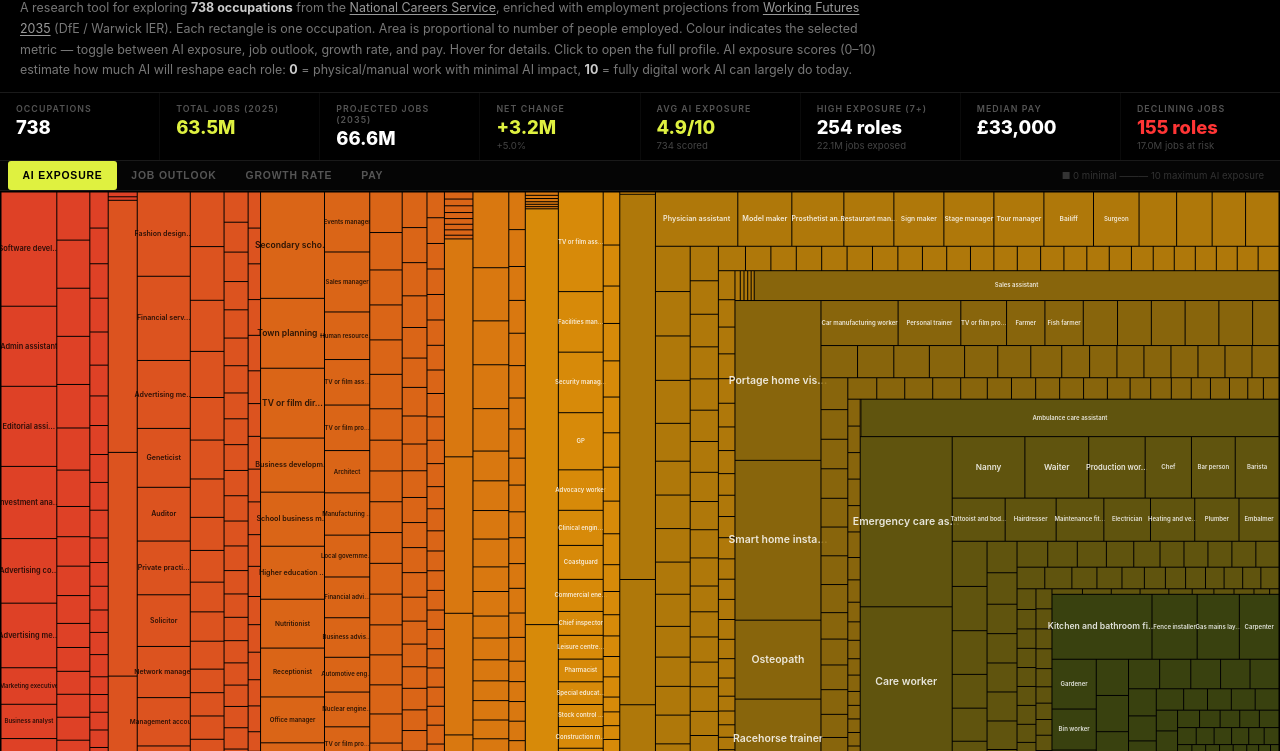
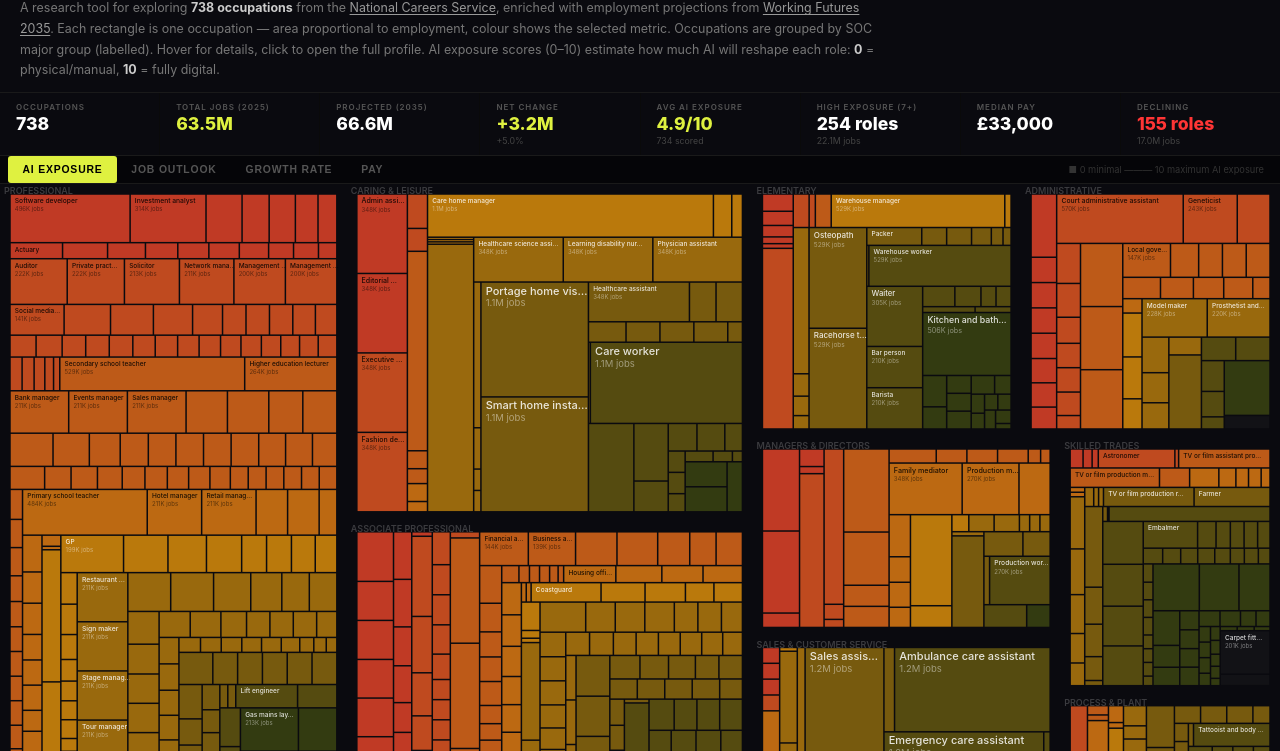
Before and after one commit to maconcb/Dta, a plain HTML site: page index.html in a window 1280 px wide. Shown: the part 49-800 px from the top of the page. Drawn offline with Linux system fonts and the light colour scheme.

Commit message:
Two-level treemap with SOC categories, labour market data, and explainer

```diff
--- a/index.html
+++ b/index.html
@@ -7,73 +7,61 @@
 <style>
 * { margin: 0; padding: 0; box-sizing: border-box; }
 html, body { height: 100%; overflow: hidden; }
-body { background: #000; color: #e8e8e0; font-family: -apple-system, 'Helvetica Neue', sans-serif; }
+body { background: #0a0a0f; color: #e8e8e0; font-family: -apple-system, 'Helvetica Neue', sans-serif; }
 a { color: #999; }
 a:hover { color: #ddd; }
 
 .page { display: flex; flex-direction: column; height: 100vh; }
 
-/* --- HEADER --- */
 .header { padding: 1rem 1.25rem 0.7rem; border-bottom: 1px solid #1a1a1a; flex-shrink: 0; }
 .header h1 { font-size: 1.3rem; font-weight: 700; color: #fff; margin-bottom: 0.4rem; }
-.header .intro {
-  font-size: 0.78rem; color: #777; line-height: 1.65; max-width: 860px;
-}
+.header .intro { font-size: 0.78rem; color: #777; line-height: 1.65; max-width: 860px; }
 .header .intro strong { color: #ccc; }
 .header .intro a { color: #999; text-decoration: underline; text-underline-offset: 2px; }
 
-/* --- STATS ROW --- */
 .stats-row {
-  display: flex; gap: 1px; border-bottom: 1px solid #1a1a1a; flex-shrink: 0;
-  background: #0a0a0a;
+  display: flex; gap: 1px; border-bottom: 1px solid #1a1a1a; flex-shrink: 0; background: #0a0a0a;
 }
-.stat-box {
-  flex: 1; padding: 0.6rem 1rem; background: #000;
-}
-.stat-box .sb-label { font-size: 0.55rem; font-weight: 600; letter-spacing: 0.12em; color: #555; text-transform: uppercase; }
-.stat-box .sb-value { font-size: 1.15rem; font-weight: 800; color: #fff; margin-top: 0.15rem; }
+.stat-box { flex: 1; padding: 0.55rem 1rem; background: #0a0a0f; }
+.stat-box .sb-label { font-size: 0.5rem; font-weight: 600; letter-spacing: 0.12em; color: #555; text-transform: uppercase; }
+.stat-box .sb-value { font-size: 1.1rem; font-weight: 800; color: #fff; margin-top: 0.1rem; }
 .stat-box .sb-value.lime { color: #dff140; }
 .stat-box .sb-value.red { color: #ff3535; }
-.stat-box .sb-sub { font-size: 0.6rem; color: #444; margin-top: 0.1rem; }
+.stat-box .sb-sub { font-size: 0.55rem; color: #444; margin-top: 0.05rem; }
 
-/* --- CONTROLS --- */
 .controls {
   display: flex; align-items: center; border-bottom: 1px solid #1a1a1a;
-  flex-shrink: 0; padding: 0 0.5rem; background: #050505;
+  flex-shrink: 0; padding: 0 0.5rem; background: #050508;
 }
 .controls button {
   background: none; border: none; color: #555; cursor: pointer;
   font-size: 0.65rem; font-weight: 600; letter-spacing: 0.08em;
-  padding: 0.55rem 0.9rem; border-radius: 3px;
+  padding: 0.5rem 0.9rem; border-radius: 3px;
   transition: all 0.15s; text-transform: uppercase;
 }
 .controls button:hover { color: #ccc; background: #111; }
 .controls button.active { color: #000; background: #dff140; }
 .controls .spacer { flex: 1; }
-.controls .legend-hint { font-size: 0.6rem; color: #333; padding-right: 0.5rem; }
+.controls .legend-hint { font-size: 0.58rem; color: #333; padding-right: 0.5rem; }
 
-/* --- TREEMAP --- */
 canvas { display: block; flex: 1; cursor: crosshair; }
 
-/* --- TOOLTIP --- */
 .tooltip {
   position: fixed; display: none; pointer-events: none;
   background: #111; border: 1px solid #2a2a2a; border-radius: 6px;
   padding: 0.8rem 1rem; max-width: 320px; z-index: 10;
-  box-shadow: 0 12px 32px rgba(0,0,0,0.7);
-  font-size: 0.75rem; line-height: 1.5;
+  box-shadow: 0 12px 32px rgba(0,0,0,0.7); font-size: 0.75rem; line-height: 1.5;
 }
 .tooltip .name { font-size: 0.9rem; font-weight: 700; color: #fff; margin-bottom: 0.4rem; }
+.tooltip .cat { font-size: 0.6rem; color: #555; letter-spacing: 0.08em; text-transform: uppercase; margin-bottom: 0.4rem; }
 .tooltip .row { display: flex; justify-content: space-between; gap: 1rem; color: #888; }
 .tooltip .row .val { color: #ddd; font-weight: 600; text-align: right; }
 .tooltip .badge {
   display: inline-block; font-size: 0.6rem; font-weight: 700;
-  letter-spacing: 0.06em; padding: 0.15rem 0.45rem; border-radius: 2px;
-  margin-top: 0.35rem;
+  letter-spacing: 0.06em; padding: 0.15rem 0.45rem; border-radius: 2px; margin-top: 0.35rem;
 }
 .tooltip .note { color: #555; font-size: 0.65rem; font-style: italic; margin-top: 0.4rem; line-height: 1.5; }
 
-/* --- FOOTER --- */
 .foot {
   font-size: 0.55rem; color: #2a2a2a; padding: 0.3rem 1.25rem;
   border-top: 1px solid #111; flex-shrink: 0;
@@ -90,26 +78,24 @@ canvas { display: block; flex: 1; cursor: crosshair; }
     A research tool for exploring <strong>738 occupations</strong> from the
     <a href="https://nationalcareers.service.gov.uk/explore-careers" target="_blank">National Careers Service</a>,
     enriched with employment projections from
-    <a href="https://www.gov.uk/government/publications/labour-market-and-skills-projections-2020-to-2035" target="_blank">Working Futures 2035</a>
-    (DfE&nbsp;/&nbsp;Warwick&nbsp;IER).
-    Each rectangle is one occupation. Area is proportional to number of people employed.
-    Colour indicates the selected metric — toggle between AI&nbsp;exposure, job&nbsp;outlook, growth&nbsp;rate, and pay.
-    Hover for details. Click to open the full profile.
-    AI&nbsp;exposure scores (0–10) estimate how much AI will reshape each role:
-    <strong>0</strong>&nbsp;=&nbsp;physical/manual work with minimal AI&nbsp;impact,
-    <strong>10</strong>&nbsp;=&nbsp;fully digital work AI can largely do today.
+    <a href="https://www.gov.uk/government/publications/labour-market-and-skills-projections-2020-to-2035" target="_blank">Working Futures 2035</a>.
+    Each rectangle is one occupation — area proportional to employment, colour shows the selected metric.
+    Occupations are grouped by SOC major group (labelled).
+    Hover for details, click to open the full profile.
+    AI exposure scores (0–10) estimate how much AI will reshape each role:
+    <strong>0</strong> = physical/manual, <strong>10</strong> = fully digital.
   </div>
 </div>
 
 <div class="stats-row">
   <div class="stat-box"><div class="sb-label">Occupations</div><div class="sb-value" id="s-count">—</div></div>
   <div class="stat-box"><div class="sb-label">Total Jobs (2025)</div><div class="sb-value lime" id="s-jobs">—</div></div>
-  <div class="stat-box"><div class="sb-label">Projected Jobs (2035)</div><div class="sb-value" id="s-jobs35">—</div></div>
+  <div class="stat-box"><div class="sb-label">Projected (2035)</div><div class="sb-value" id="s-jobs35">—</div></div>
   <div class="stat-box"><div class="sb-label">Net Change</div><div class="sb-value" id="s-change">—</div><div class="sb-sub" id="s-changepct"></div></div>
   <div class="stat-box"><div class="sb-label">Avg AI Exposure</div><div class="sb-value lime" id="s-exp">—</div><div class="sb-sub" id="s-exp-sub"></div></div>
   <div class="stat-box"><div class="sb-label">High Exposure (7+)</div><div class="sb-value" id="s-highexp">—</div><div class="sb-sub" id="s-highexp-sub"></div></div>
   <div class="stat-box"><div class="sb-label">Median Pay</div><div class="sb-value" id="s-pay">—</div></div>
-  <div class="stat-box"><div class="sb-label">Declining Jobs</div><div class="sb-value red" id="s-declining">—</div><div class="sb-sub" id="s-declining-sub"></div></div>
+  <div class="stat-box"><div class="sb-label">Declining</div><div class="sb-value red" id="s-declining">—</div><div class="sb-sub" id="s-declining-sub"></div></div>
 </div>
 
 <div class="controls">
@@ -118,14 +104,14 @@ canvas { display: block; flex: 1; cursor: crosshair; }
   <button data-layer="growth">Growth Rate</button>
   <button data-layer="pay">Pay</button>
   <span class="spacer"></span>
-  <span class="legend-hint" id="legend-hint">■ low ——— high</span>
+  <span class="legend-hint" id="legend-hint"></span>
 </div>
 
 <canvas id="canvas"></canvas>
 
 <div class="foot">
-  Occupation profiles: <a href="https://nationalcareers.service.gov.uk" target="_blank">National Careers Service</a> (gov.uk).
-  Employment data: <a href="https://www.gov.uk/government/publications/labour-market-and-skills-projections-2020-to-2035" target="_blank">Working Futures 2035</a> (DfE / Warwick IER), SOC 2020.
+  Occupation profiles: <a href="https://nationalcareers.service.gov.uk" target="_blank">National Careers Service</a>.
+  Employment: <a href="https://www.gov.uk/government/publications/labour-market-and-skills-projections-2020-to-2035" target="_blank">Working Futures 2035</a> (DfE / Warwick IER), SOC 2020.
   AI scores: Gemini Flash via <a href="https://openrouter.ai" target="_blank">OpenRouter</a>.
   Adapted from <a href="https://github.com/karpathy/jobs" target="_blank">karpathy/jobs</a>.
 </div>
@@ -134,6 +120,7 @@ canvas { display: block; flex: 1; cursor: crosshair; }
 
 <div class="tooltip" id="tip">
   <div class="name" id="tp-name"></div>
+  <div class="cat" id="tp-cat"></div>
   <div class="row"><span>AI Exposure</span><span class="val" id="tp-exp"></span></div>
   <div class="row"><span>Pay</span><span class="val" id="tp-pay"></span></div>
   <div class="row"><span>Jobs (2025)</span><span class="val" id="tp-jobs"></span></div>
@@ -148,37 +135,46 @@ const X = C.getContext('2d');
 const tip = document.getElementById('tip');
 let D = [], tiles = [], layer = 'exposure', hov = null;
 
+const MARGIN = 10; // gap between category groups
+const GAP = 1.5;   // gap between tiles within a group
+
 const LIME=[223,241,64],CYAN=[64,241,212],RED=[255,53,53],AMBER=[245,158,11],EMERALD=[16,185,129],VIOLET=[168,85,247];
 function lc(a,b,t){return`rgb(${a[0]+(b[0]-a[0])*t|0},${a[1]+(b[1]-a[1])*t|0},${a[2]+(b[2]-a[2])*t|0})`}
 
 function col(d){
-  if(layer==='exposure'){const v=d.x;if(v==null)return'#1a1a1a';const t=v/10;return t<.5?lc([20,55,20],AMBER,t*2):lc(AMBER,RED,(t-.5)*2)}
-  if(layer==='outlook'){const m={'Growing strongly':lc(EMERALD,LIME,.5),'Growing':lc(LIME,EMERALD,.3),'Stable':lc(AMBER,LIME,.3),'Declining':lc(AMBER,RED,.5),'Declining strongly':lc(RED,[140,15,15],.3)};return m[d.o]||'#1a1a1a'}
-  if(layer==='growth'){const g=d.g;if(g==null)return'#1a1a1a';return g>0?lc([20,45,20],EMERALD,Math.min(1,g/20)):lc([45,20,20],RED,Math.min(1,-g/20))}
-  if(layer==='pay'){const p=d.p;if(!p)return'#1a1a1a';const t=Math.min(1,Math.max(0,(p-18000)/62000));return t<.5?lc(CYAN,LIME,t*2):lc(LIME,VIOLET,(t-.5)*2)}
-  return'#1a1a1a';
+  if(layer==='exposure'){const v=d.x;if(v==null)return'#151518';const t=v/10;return t<.5?lc([20,55,20],AMBER,t*2):lc(AMBER,RED,(t-.5)*2)}
+  if(layer==='outlook'){return({'Growing strongly':lc(EMERALD,LIME,.5),'Growing':lc(LIME,EMERALD,.3),'Stable':lc(AMBER,LIME,.3),'Declining':lc(AMBER,RED,.5),'Declining strongly':lc(RED,[140,15,15],.3)}[d.o])||'#151518'}
+  if(layer==='growth'){const g=d.g;if(g==null)return'#151518';return g>0?lc([20,45,20],EMERALD,Math.min(1,g/20)):lc([45,20,20],RED,Math.min(1,-g/20))}
+  if(layer==='pay'){const p=d.p;if(!p)return'#151518';const t=Math.min(1,Math.max(0,(p-18000)/62000));return t<.5?lc(CYAN,LIME,t*2):lc(LIME,VIOLET,(t-.5)*2)}
+  return'#151518';
 }
 
-function sk(d){
-  if(layer==='exposure')return-(d.x??-1);
-  if(layer==='outlook')return({'Growing strongly':0,'Growing':1,'Stable':2,'Declining':3,'Declining strongly':4}[d.o]??5);
-  if(layer==='growth')return-(d.g??-999);
-  if(layer==='pay')return-(d.p??0);
-  return 0;
+// Sort within category by active metric
+function itemSort(a,b){
+  if(layer==='exposure')return(b.x??-1)-(a.x??-1)||(b.j||0)-(a.j||0);
+  if(layer==='outlook'){const o={'Growing strongly':0,'Growing':1,'Stable':2,'Declining':3,'Declining strongly':4};return(o[a.o]??5)-(o[b.o]??5)||(b.j||0)-(a.j||0)}
+  if(layer==='growth')return(b.g??-999)-(a.g??-999)||(b.j||0)-(a.j||0);
+  if(layer==='pay')return(b.p||0)-(a.p||0)||(b.j||0)-(a.j||0);
+  return(b.j||0)-(a.j||0);
 }
 
-function sq(data,x,y,w,h){
-  if(!data.length||w<=0||h<=0)return[];
-  const tv=data.reduce((s,d)=>s+d._v,0);if(tv<=0)return[];
-  const R=[];let rem=[...data],cx=x,cy=y,cw=w,ch=h;
+// Squarified treemap — standard algorithm
+function squarify(items, x, y, w, h){
+  if(!items.length||w<=0||h<=0)return[];
+  if(items.length===1)return[{d:items[0],x,y,w,h}];
+  const tv=items.reduce((s,d)=>s+d._v,0);
+  if(tv<=0)return[];
+  const R=[];let rem=[...items],cx=x,cy=y,cw=w,ch=h;
   while(rem.length){
-    const wide=cw>=ch,side=wide?ch:cw,tr=rem.reduce((s,d)=>s+d._v,0);
+    const wide=cw>=ch,side=wide?ch:cw;
+    const tr=rem.reduce((s,d)=>s+d._v,0);
     let row=[rem[0]],rs=rem[0]._v;
-    const worst=(r,s)=>{const a=(s/tr)*cw*ch;let m=0;for(const d of r){const f=d._v/s;const aw=wide?a/side:f*side;const ah=wide?f*side:a/side;m=Math.max(m,Math.max(aw/Math.max(ah,.001),ah/Math.max(aw,.001)))}return m};
+    const worst=(r,s)=>{const a=s/tr*cw*ch;let m=0;for(const d of r){const f=d._v/s;const aw=wide?a/side:f*side;const ah=wide?f*side:a/side;m=Math.max(m,Math.max(aw/Math.max(ah,.001),ah/Math.max(aw,.001)))}return m};
     for(let i=1;i<rem.length;i++){const w1=worst(row,rs);const nr=[...row,rem[i]],ns=rs+rem[i]._v;if(worst(nr,ns)<=w1){row=nr;rs=ns}else break}
     const rf=rs/tr,rz=wide?cw*rf:ch*rf;let off=0;
     for(const d of row){const f=d._v/rs;const ts=f*(wide?ch:cw);R.push({d,x:wide?cx:cx+off,y:wide?cy+off:cy,w:wide?rz:ts,h:wide?ts:rz});off+=ts}
-    rem=rem.slice(row.length);if(wide){cx+=rz;cw-=rz}else{cy+=rz;ch-=rz}
+    rem=rem.slice(row.length);
+    if(wide){cx+=rz;cw-=rz}else{cy+=rz;ch-=rz}
   }
   return R;
 }
@@ -188,82 +184,129 @@ function fmt(n){if(n==null)return'—';if(Math.abs(n)>=1e6)return(n/1e6).toFixed
 function draw(){
   const dpr=devicePixelRatio||1,w=C.clientWidth,h=C.clientHeight;
   C.width=w*dpr;C.height=h*dpr;X.setTransform(dpr,0,0,dpr,0,0);
-  X.fillStyle='#000';X.fillRect(0,0,w,h);
+  X.fillStyle='#0a0a0f';X.fillRect(0,0,w,h);
 
-  const s=[...D].sort((a,b)=>{const ka=sk(a),kb=sk(b);return ka!==kb?ka-kb:(b.j||0)-(a.j||0)});
-  s.forEach(d=>{d._v=Math.max(50,d.j||50)});
-  tiles=sq(s,1,1,w-2,h-2);
+  // Group by category
+  const bycat={};
+  for(const d of D){
+    const cat=d.c||'Other';
+    if(!bycat[cat])bycat[cat]=[];
+    bycat[cat].push(d);
+  }
 
-  for(const{d,x,y,w:tw,h:th}of tiles){
+  // Sort items within each category
+  for(const cat in bycat) bycat[cat].sort(itemSort);
+
+  // Build category-level items sorted by total jobs desc
+  const cats=Object.keys(bycat).map(cat=>{
+    const items=bycat[cat];
+    const totalJobs=items.reduce((s,d)=>s+(d.j||1),0);
+    return{cat,items,_v:totalJobs};
+  }).sort((a,b)=>b._v-a._v);
+
+  // First pass: layout category blocks
+  const catRects=squarify(cats,0,0,w,h);
+
+  // Second pass: layout occupations within each category block
+  tiles=[];
+  for(const cr of catRects){
+    const M=MARGIN;
+    const ix=cr.x+M, iy=cr.y+M, iw=cr.w-M*2, ih=cr.h-M*2;
+    if(iw<=0||ih<=0)continue;
+
+    // Assign values as raw job counts
+    cr.d.items.forEach(d=>{d._v=Math.max(1,d.j||1)});
+    const itemTiles=squarify(cr.d.items,ix,iy,iw,ih);
+    tiles.push(...itemTiles);
+
+    // Draw category label
+    if(cr.w>80&&cr.h>25){
+      X.font='600 9px -apple-system,sans-serif';
+      X.fillStyle='rgba(255,255,255,0.2)';
+      X.textAlign='left';X.textBaseline='top';
+      X.fillText(cr.d.cat.toUpperCase(),cr.x+4,cr.y+3);
+    }
+  }
+
+  // Draw tiles
+  for(const tile of tiles){
+    const{d,x,y,w:tw,h:th}=tile;
+    const g=GAP/2;
+    const rx=x+g,ry=y+g,rw=tw-g*2,rh=th-g*2;
+    if(rw<=0||rh<=0)continue;
+
     const isH=hov&&hov.d.s===d.s;
-    X.fillStyle=col(d);X.globalAlpha=isH?1:.88;
-    X.fillRect(x+.5,y+.5,tw-1,th-1);X.globalAlpha=1;
-    if(isH){X.strokeStyle='#fff';X.lineWidth=1.5;X.strokeRect(x+.5,y+.5,tw-1,th-1)}
-    if(tw>38&&th>13){
-      const fs=Math.min(10.5,Math.max(6,Math.min(tw,th)/7.5));
-      X.font=`600 ${fs}px -apple-system,sans-serif`;
+    X.fillStyle=col(d);
+    X.globalAlpha=isH?1:0.75;
+    X.fillRect(rx,ry,rw,rh);
+    X.globalAlpha=1;
+
+    if(isH){X.strokeStyle='#fff';X.lineWidth=1.5;X.strokeRect(rx,ry,rw,rh)}
+
+    // Label
+    if(rw>45&&rh>14){
+      const fs=Math.min(11,Math.max(6.5,Math.min(rw,rh)/7));
+      X.font=`500 ${fs}px -apple-system,sans-serif`;
       const bright=(layer==='exposure'&&(d.x??0)>=6)||(layer==='outlook'&&d.o&&d.o.includes('Growing'))||(layer==='growth'&&(d.g??0)>5)||(layer==='pay'&&(d.p??0)>45000);
-      X.fillStyle=bright?'rgba(0,0,0,0.8)':'rgba(255,255,255,0.85)';
-      X.textAlign='center';X.textBaseline='middle';
-      let lb=d.t;const mc=Math.floor(tw/(fs*.48));
+      X.fillStyle=bright?'rgba(0,0,0,0.85)':'rgba(255,255,255,0.85)';
+      X.textAlign='left';X.textBaseline='top';
+      let lb=d.t;const mc=Math.floor((rw-8)/(fs*.5));
       if(lb.length>mc)lb=lb.slice(0,mc-1)+'…';
-      X.fillText(lb,x+tw/2,y+th/2);
+      X.fillText(lb,rx+4,ry+3);
+
+      // Second line: jobs count
+      if(rh>28&&d.j){
+        X.font=`400 ${Math.max(6,fs-1.5)}px -apple-system,sans-serif`;
+        X.fillStyle=bright?'rgba(0,0,0,0.5)':'rgba(255,255,255,0.45)';
+        X.fillText(fmt(d.j)+' jobs',rx+4,ry+3+fs+2);
+      }
     }
   }
 }
 
 function stats(){
-  const sc=D.filter(d=>d.x!=null);
-  const wp=D.filter(d=>d.p);
-  const tj=D.reduce((s,d)=>s+(d.j||0),0);
-  const tj35=D.reduce((s,d)=>s+(d.j35||0),0);
-  const ch=tj35-tj;
-  const avgE=sc.length?(sc.reduce((s,d)=>s+d.x,0)/sc.length):0;
-
-  // High exposure (7+)
-  const highExp=D.filter(d=>d.x!=null&&d.x>=7);
-  const highExpJobs=highExp.reduce((s,d)=>s+(d.j||0),0);
-
-  // Declining
-  const declining=D.filter(d=>d.o&&d.o.includes('Declining'));
-  const decliningJobs=declining.reduce((s,d)=>s+(d.j||0),0);
-
-  // Median pay
-  const pays=wp.map(d=>d.p).sort((a,b)=>a-b);
-  const medPay=pays.length?pays[pays.length>>1]:0;
+  const sc=D.filter(d=>d.x!=null),wp=D.filter(d=>d.p);
+  const tj=D.reduce((s,d)=>s+(d.j||0),0),tj35=D.reduce((s,d)=>s+(d.j35||0),0),ch=tj35-tj;
+  const avgE=sc.length?sc.reduce((s,d)=>s+d.x,0)/sc.length:0;
+  const highExp=D.filter(d=>d.x!=null&&d.x>=7),highExpJobs=highExp.reduce((s,d)=>s+(d.j||0),0);
+  const declining=D.filter(d=>d.o&&d.o.includes('Declining')),declJobs=declining.reduce((s,d)=>s+(d.j||0),0);
+  const pays=wp.map(d=>d.p).sort((a,b)=>a-b),medPay=pays.length?pays[pays.length>>1]:0;
 
   document.getElementById('s-count').textContent=D.length;
   document.getElementById('s-jobs').textContent=fmt(tj);
   document.getElementById('s-jobs35').textContent=fmt(tj35);
   const chEl=document.getElementById('s-change');
-  chEl.textContent=(ch>=0?'+':'')+fmt(ch);
-  chEl.className='sb-value '+(ch>=0?'lime':'red');
+  chEl.textContent=(ch>=0?'+':'')+fmt(ch);chEl.className='sb-value '+(ch>=0?'lime':'red');
   document.getElementById('s-changepct').textContent=tj?(ch>=0?'+':'')+(ch/tj*100).toFixed(1)+'%':'';
   document.getElementById('s-exp').textContent=avgE.toFixed(1)+'/10';
   document.getElementById('s-exp-sub').textContent=sc.length+' scored';
   document.getElementById('s-highexp').textContent=highExp.length+' roles';
-  document.getElementById('s-highexp-sub').textContent=fmt(highExpJobs)+' jobs exposed';
+  document.getElementById('s-highexp-sub').textContent=fmt(highExpJobs)+' jobs';
   document.getElementById('s-pay').textContent=medPay?'£'+medPay.toLocaleString():'—';
   document.getElementById('s-declining').textContent=declining.length+' roles';
-  document.getElementById('s-declining-sub').textContent=fmt(decliningJobs)+' jobs at risk';
+  document.getElementById('s-declining-sub').textContent=fmt(declJobs)+' jobs';
 }
 
-function updateLegendHint(){
-  const hints={
+function updateHint(){
+  document.getElementById('legend-hint').textContent={
     exposure:'■ 0 minimal ——— 10 maximum AI exposure',
     outlook:'■ declining ——— stable ——— growing strongly',
     growth:'■ shrinking ——— 0% ——— growing fast',
     pay:'■ £18K ——— £50K ——— £80K+',
-  };
-  document.getElementById('legend-hint').textContent=hints[layer]||'';
+  }[layer]||'';
 }
 
 C.addEventListener('mousemove',e=>{
   const r=C.getBoundingClientRect(),mx=e.clientX-r.left,my=e.clientY-r.top;
-  hov=tiles.find(t=>mx>=t.x&&mx<=t.x+t.w&&my>=t.y&&my<=t.y+t.h)||null;
+  hov=null;
+  for(const t of tiles){
+    const g=GAP/2;
+    if(mx>=t.x+g&&mx<=t.x+t.w-g&&my>=t.y+g&&my<=t.y+t.h-g){hov=t;break}
+  }
   if(hov){
     const d=hov.d;
     document.getElementById('tp-name').textContent=d.t;
+    document.getElementById('tp-cat').textContent=d.c||'';
     document.getElementById('tp-exp').textContent=d.x!=null?d.x+'/10':'—';
     document.getElementById('tp-pay').textContent=d.p?'£'+d.p.toLocaleString()+(d.pm&&d.px?` (£${(d.pm/1e3|0)}K–£${(d.px/1e3|0)}K)`:''):'—';
     document.getElementById('tp-jobs').textContent=d.j?d.j.toLocaleString():'—';
@@ -285,12 +328,12 @@ C.addEventListener('click',()=>{if(hov&&hov.d.u)open(hov.d.u,'_blank')});
 document.querySelectorAll('.controls button').forEach(b=>{
   b.addEventListener('click',()=>{
     document.querySelectorAll('.controls button').forEach(x=>x.classList.remove('active'));
-    b.classList.add('active');layer=b.dataset.layer;updateLegendHint();draw();
+    b.classList.add('active');layer=b.dataset.layer;updateHint();draw();
   });
 });
 addEventListener('resize',draw);
 
-fetch('data.json').then(r=>r.json()).then(data=>{D=data;stats();updateLegendHint();draw()});
+fetch('data.json').then(r=>r.json()).then(data=>{D=data;stats();updateHint();draw()});
 </script>
 </body>
 </html>
```
Also changed, not shown: data.json.
